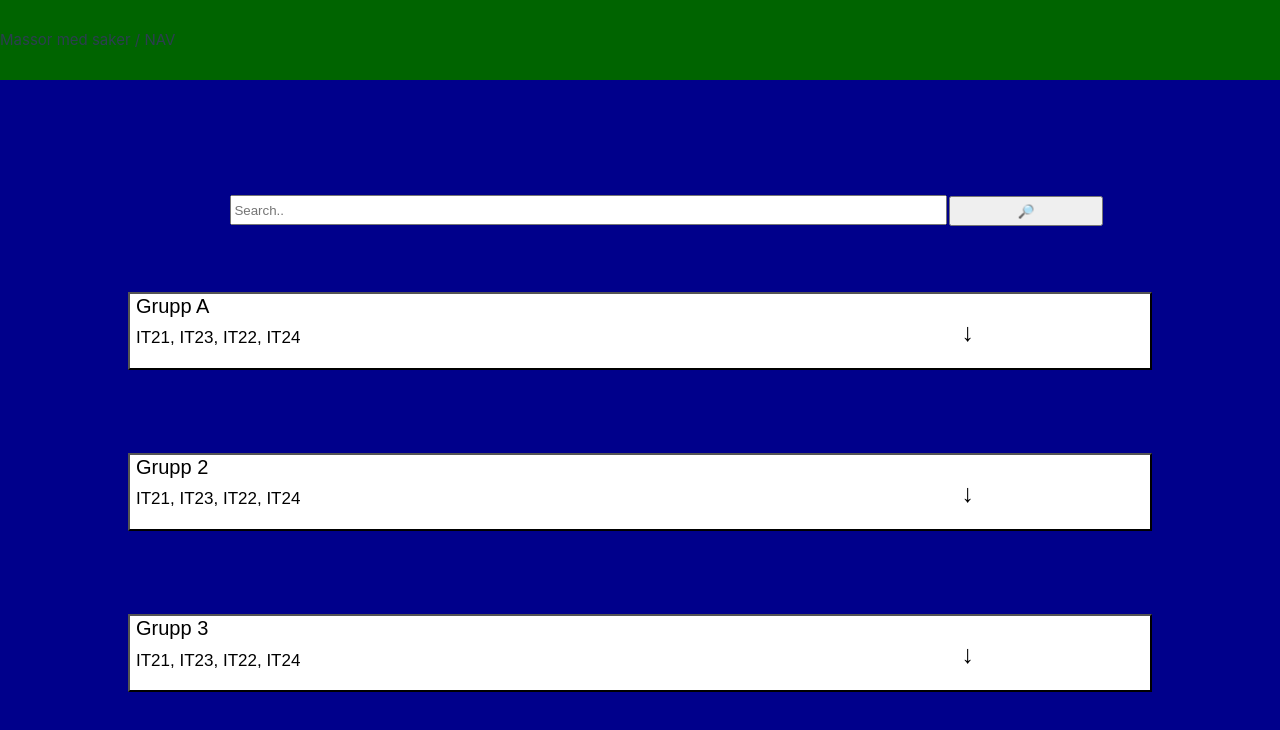
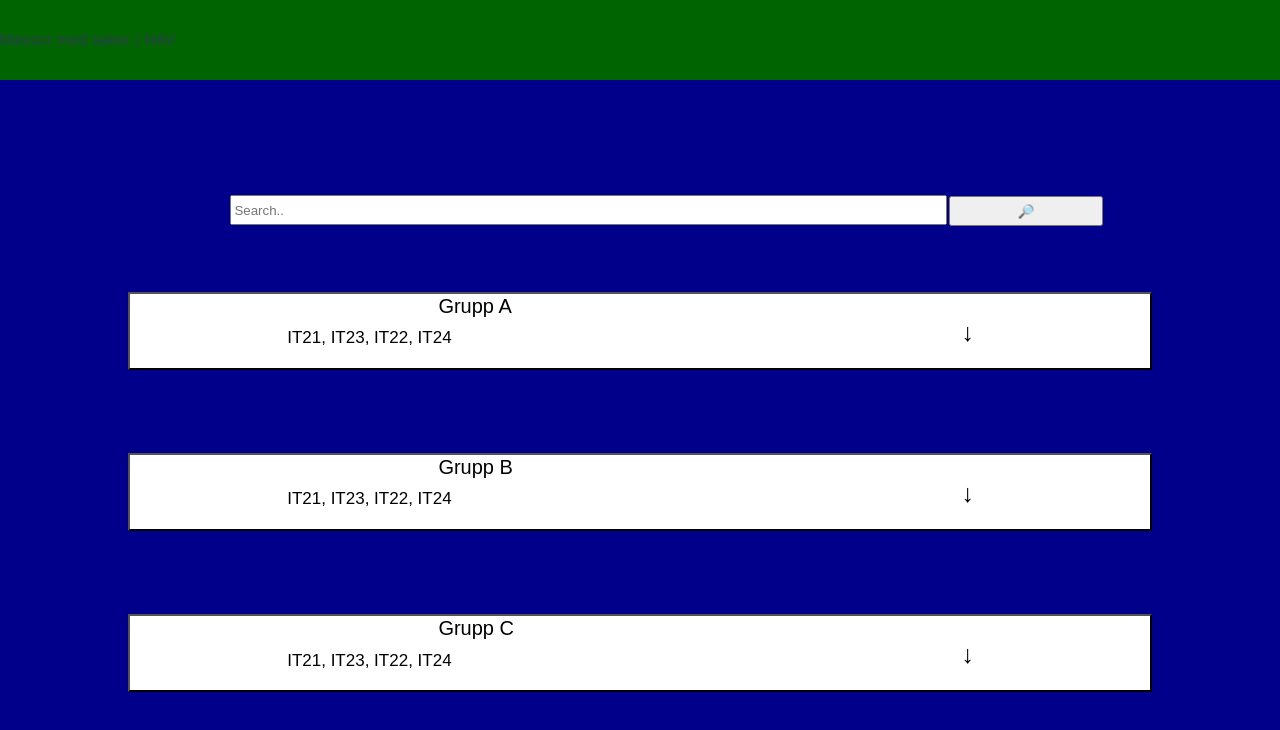
Before and after one commit to CD47484/Volleyboll-Gruppspel, a Vue app in the folder Gruppspel/: page / in a window 1280 px wide. Shown: the top 730 px of the page. Built offline with nearby package versions, Linux system fonts and the light colour scheme.

Commit message:
text css

```diff
--- a/Gruppspel/src/App.vue
+++ b/Gruppspel/src/App.vue
@@ -8,7 +8,7 @@ export default {
       isVisible2: false,
       isVisible3: false,
       groupAData: [
-        { pos: 1, team: 'IT23', p: 5, w: 4, l: 0, pf: 160, pa: 99, pd: 61, pts: 13 },//Fetch in namn, hur många matcher de spelat, vunnit, förlorat, poäng för, poäng mot räknar ut poäng skillnad, poäng
+        { pos: 1, team: 'IT23', p: 5, w: 4, l: 0, pf: 160, pa: 99, pd:61 , pts: 13 },//Fetch in namn, hur många matcher de spelat, vunnit, förlorat, poäng för, poäng mot räknar ut poäng skillnad, poäng
         { pos: 2, team: 'Merk23', p: 5, w: 4, l: 0, pf: 160, pa: 99, pd: 61, pts: 10 },
         { pos: 3, team: 'Kock23', p: 5, w: 4, l: 0, pf: 160, pa: 99, pd: 61, pts: 7 },
         { pos: 4, team: 'Serv23', p: 5, w: 4, l: 0, pf: 160, pa: 99, pd: 61, pts: 2 },
@@ -110,7 +110,7 @@ export default {
 
   <div>
     <button @click="toggleVisibility2" class="group-container">
-      <h3 class="Grupper">Grupp 2</h3> <!--fetchar in grupperna-->
+      <h3 class="Grupper">Grupp B</h3> <!--fetchar in grupperna-->
       <p class="lag">IT21, IT23, IT22, IT24</p> <!--fetchar in lagen-->
       <p class="pil"> ↓</p>
     </button>
@@ -144,12 +144,12 @@ export default {
 
   <div>
     <button @click="toggleVisibility3" class="group-container">
-      <h3 class="Grupper">Grupp 3</h3> <!--fetchar in grupperna-->
+      <h3 class="Grupper">Grupp C</h3> <!--fetchar in grupperna-->
       <p class="lag">IT21, IT23, IT22, IT24</p> <!--fetchar in lagen-->
       <p class="pil"> ↓</p>
     </button>
     <div v-if="isVisible3" class="group-dropdown">
-      <table id="groupB">
+      <table id="groupC">
         <tr>
           <th>POS</th>
           <th>LAG</th>
@@ -199,10 +199,12 @@ export default {
   background-color: darkblue;
 }
 .Grupper{
+  position: relative;
   color: black;
   text-align: left;
   width: fit-content;
   font-size: 20px;
+  left: 30%;
   width: fit-content;
 }
 .lag{
@@ -210,6 +212,7 @@ export default {
   color: black;
   text-align: left;
   top: 0.6em;
+  left: 15%;
   font-size: 17px;
   width: fit-content;
 }
@@ -283,5 +286,7 @@ th, tr {
 th:last-child, td:last-child, tr:last-child {
   border-right: none;
 }
-
+td {
+  text-align: center;
+}
 </style>
```
